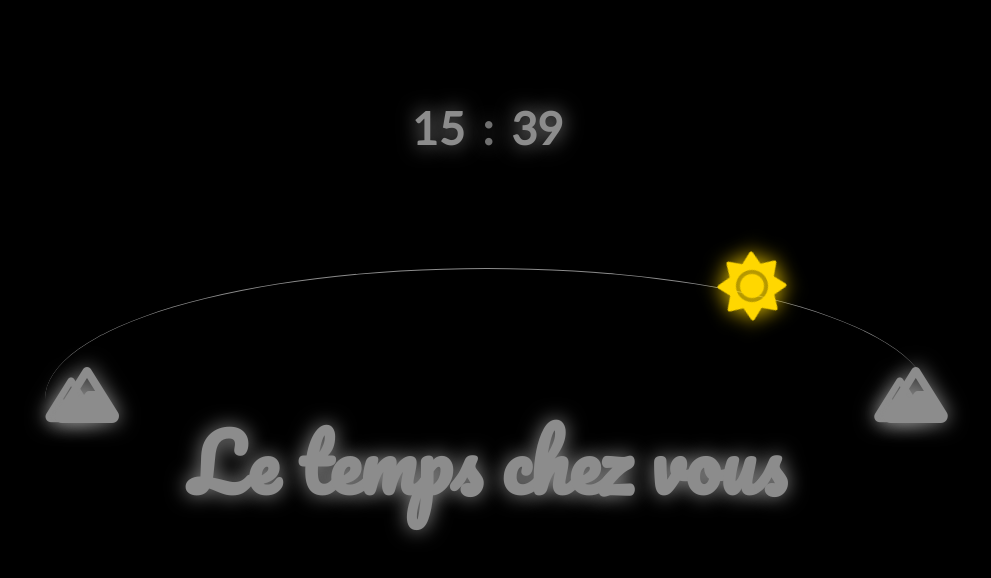
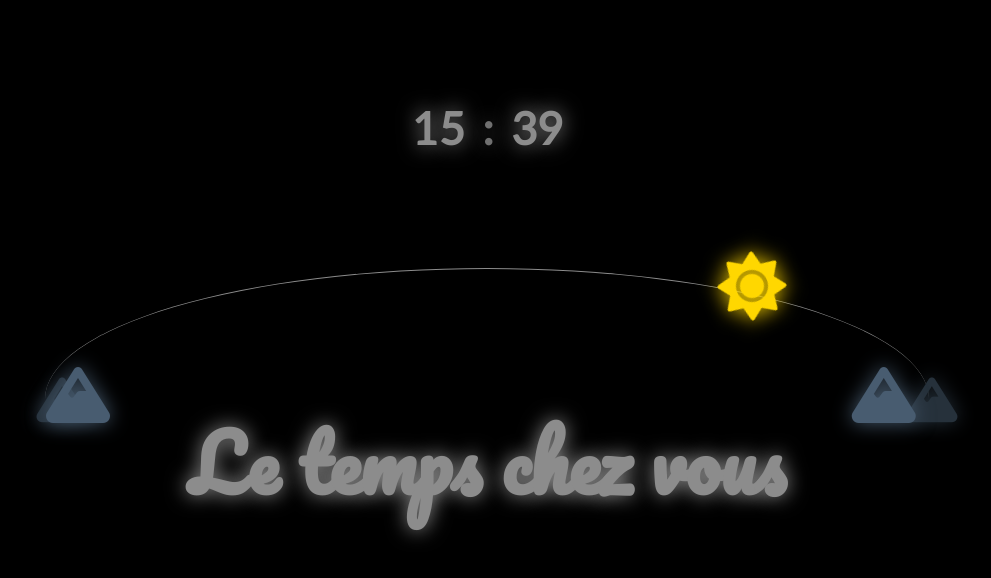
Before and after one commit to munfee/Weather-Fetcher, a plain HTML site: page index.html in a window 1280 px wide. Shown: the whole page, without its empty margins (153-1144 px from the left). Drawn offline with Linux system fonts and the light colour scheme.

Commit message:
removed console log in setInterval, modified icon position and color

```diff
--- a/script.js
+++ b/script.js
@@ -75,7 +75,6 @@ window.addEventListener("DOMContentLoaded", () => {
     if (hour < 6 || hour >= 18) { sunMoon.className = 'fas fa-moon'; hour -= 12; }
     posLeft = -34 + (((hour - 6) / 12) * 68) + (min / 60) * ((1 / 12) * 68);
     posTop = yAxisValues[Math.abs(Math.abs(hour - 12) - 6)];
-    console.log(posTop, posLeft);
     sunMoon.style.left = `${posLeft}vw`;
     sunMoon.style.top = `${posTop}vw`;
   }
--- a/style.css
+++ b/style.css
@@ -90,6 +90,7 @@ p {
   font-size:5vw;
   position: relative;
   z-index: 1;
+  color: rgb(72 92 112);
 }
 #info-wrapper {
   background: rgba(0, 0, 0, 1);
@@ -126,19 +127,21 @@ p {
   font-weight: bold;
 }
 #low-mountain-left {
-  left: -21.5vw;
+  left: -22.2vw;
   font-size: 4vw;
+  color: rgb(38 49 59);
 }
 #high-mountain-left {
-  left: -25.5vw;
+  left: -26.2vw;
   z-index: 2;
 }
 #low-mountain-right {
-  left: 27vw;
+  left: 29.5vw;
   font-size: 4vw;
+  color: rgb(38 49 59);
 }
 #high-mountain-right {
-  left: 23vw;
+  left: 20.5vw;
   z-index: 2;
 }
 
```
